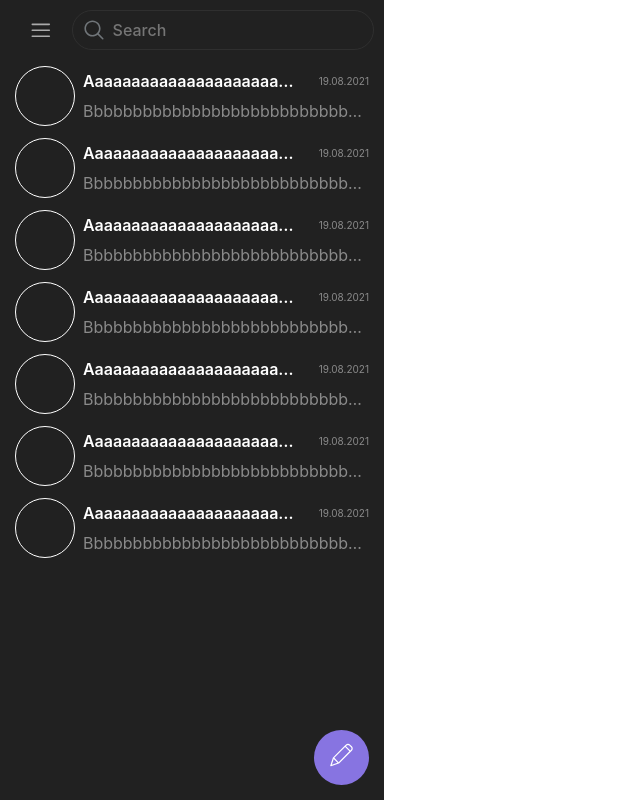
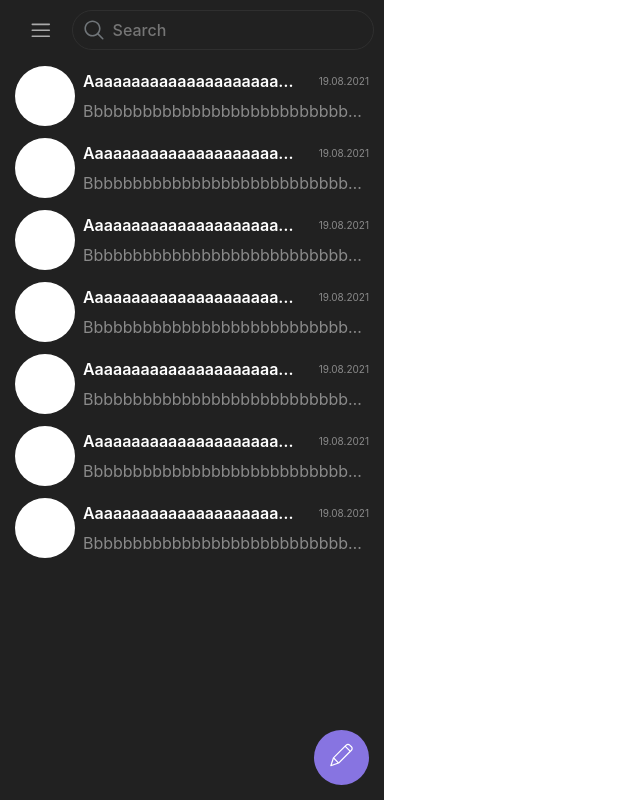
Before and after one commit to fe-bootcamp-2021/chat-app, a React (Vite) app: page / in a window 1280 px wide. Shown: the whole page, without its empty margins (0-640 px from the left). Built offline with nearby package versions, Linux system fonts and the light colour scheme; no server answers.

Commit message:
feat(ToChatMenu): Added random color generator

```diff
--- a/src/components/ToChatMenu/ToChatMenu.jsx
+++ b/src/components/ToChatMenu/ToChatMenu.jsx
@@ -1,12 +1,22 @@
-import React from "react";
+import React, { useState } from "react";
 import classes from "./ToChatMenu.module.css";
 
 export default function ToChatMenu() {
+  const [hex, setHex] = useState("#ffffff");
+  const randomizedHex = () => {
+    const randomColor = "#" + Math.floor(Math.random() * 16777215).toString(16);
+    setHex(randomColor);
+  };
+
   return (
     <>
       <div className={classes.toChatMenuWrapper}>
         <div className={classes.dialogAvatar}>
-          <div className={classes.circle}></div>
+          <div
+            className={classes.circle}
+            style={{ backgroundColor: `${hex}` }}
+            onClick={randomizedHex}
+          ></div>
         </div>
         <div className={classes.userCaption}>
           <div className={classes.dialogTitle}>
--- a/src/components/ToChatMenu/ToChatMenu.module.css
+++ b/src/components/ToChatMenu/ToChatMenu.module.css
@@ -23,7 +23,7 @@
   width: 60px;
   height: 60px;
   border-radius: 50%;
-  border: 1px solid rgb(255, 255, 255);
+  border: transparent;
 }
 
 .userCaption {
```
